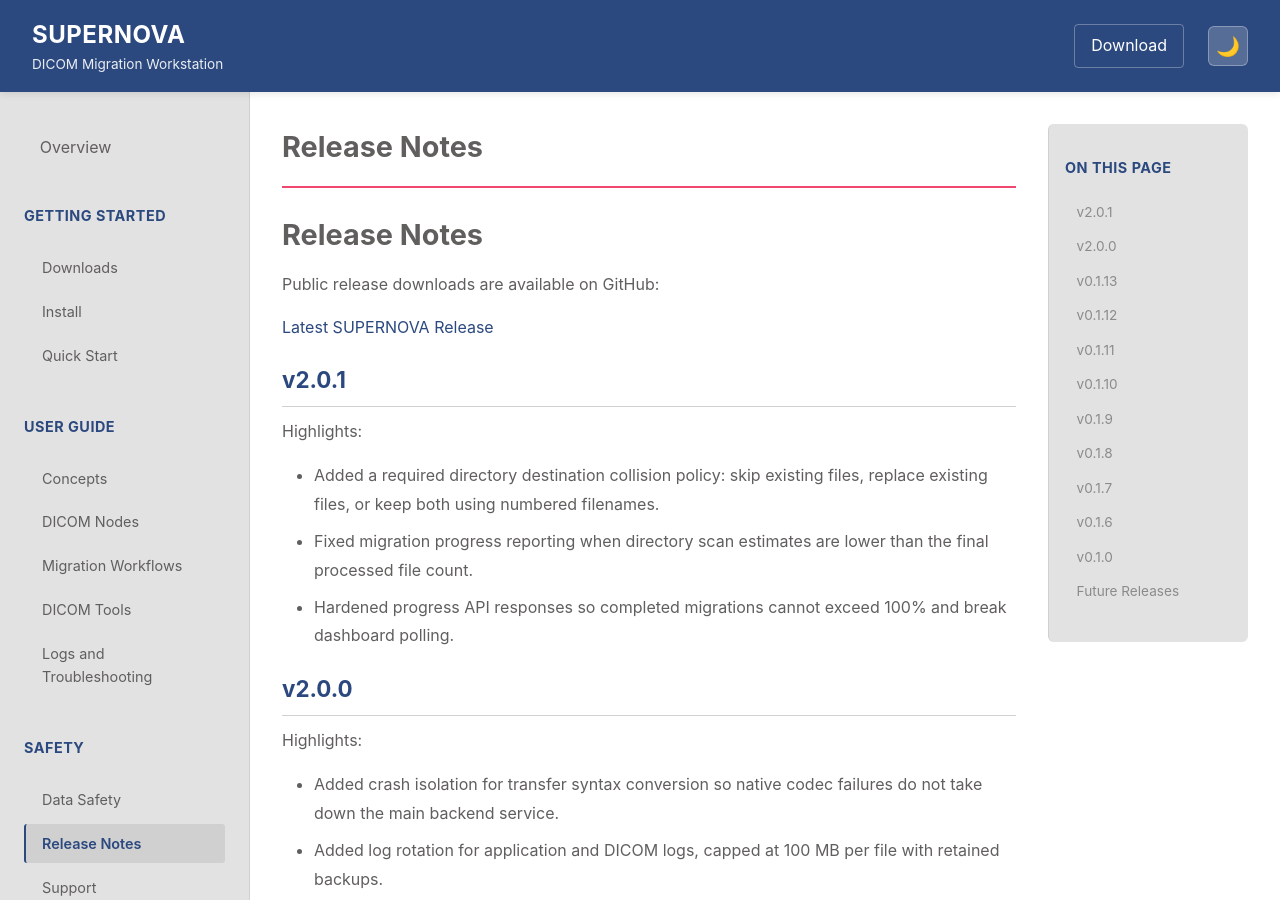
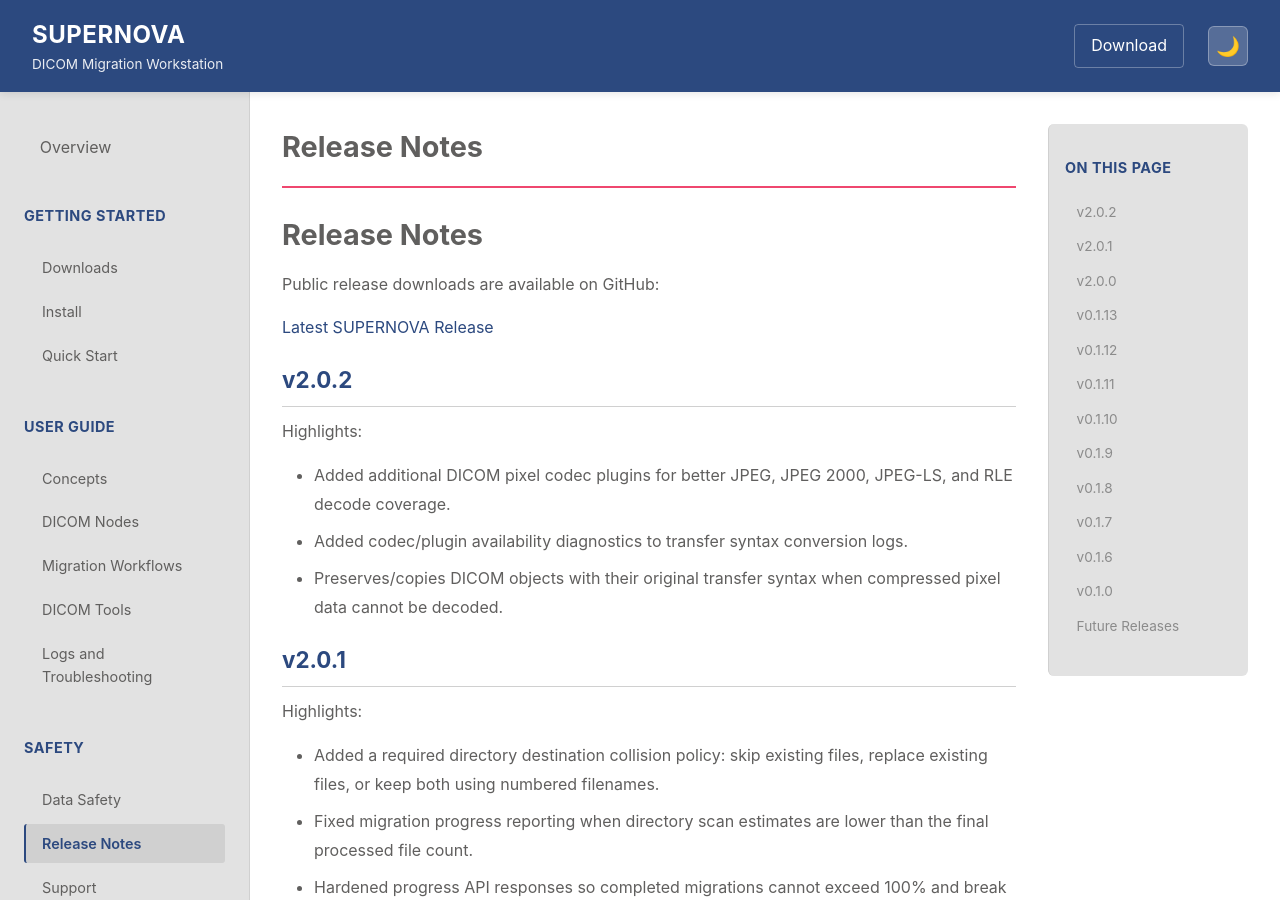
Before and after one commit to JayDubb85/SUPERNOVA-Releases, a Jekyll site: the page built from docs/release-notes.md, in a window 1280 px wide and 900 px high. Built offline with Jekyll 4.4.1, drawn with Linux system fonts in a browser that asks for light colours.

Commit message:
Update public documentation

```diff
--- a/docs/release-notes.md
+++ b/docs/release-notes.md
@@ -9,6 +9,14 @@ description: SUPERNOVA public release notes
 Public release downloads are available on GitHub:
 
 [Latest SUPERNOVA Release](https://github.com/JayDubb85/SUPERNOVA-Releases/releases/latest)
+
+## v2.0.2
+
+Highlights:
+
+- Added additional DICOM pixel codec plugins for better JPEG, JPEG 2000, JPEG-LS, and RLE decode coverage.
+- Added codec/plugin availability diagnostics to transfer syntax conversion logs.
+- Preserves/copies DICOM objects with their original transfer syntax when compressed pixel data cannot be decoded.
 
 ## v2.0.1
 
```
